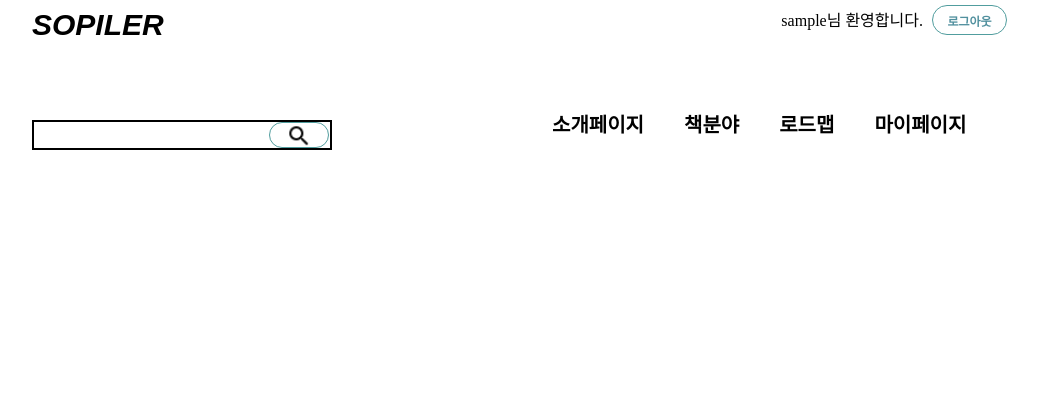
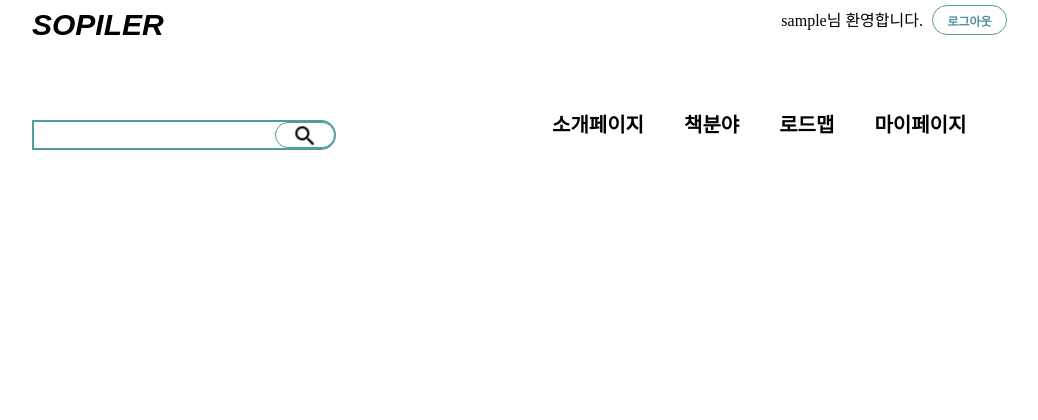
Before and after one commit to Korea-Information-Education-Institute/Book_Web_Site, a PHP site: page /html/index.php in a window 1280 px wide; the page is wider, and only the part inside the window is pictured. Shown: the top 420 px of that part, without its empty margins (118-1156 px from the left). Run offline with PHP 8.4, Linux system fonts and the light colour scheme; the visitor is signed in with stand-in values (Sample User, id 1).

Commit message:
search bar css 수정

```diff
--- a/css/main.css
+++ b/css/main.css
@@ -90,8 +90,10 @@ a {
     height: inherit; }
 
 .search {
-  border: 2px solid #000;
-  width: 296px;
+  border: 2px solid #519D9E;
+  border-top-right-radius:20px;
+  border-bottom-right-radius:20px;
+  width: 300px;
   height: 26px;
   line-height: 31px; }
   .search__bar {
@@ -107,7 +109,7 @@ a {
     display: inline-block;
     position: absolute;
     top: 2px;
-    right: 3px; }
+    right: 1px; }
 
 /* login, logout*/
 /*none*/
```
